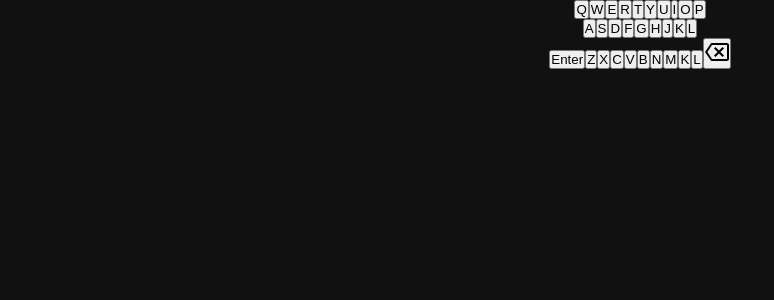
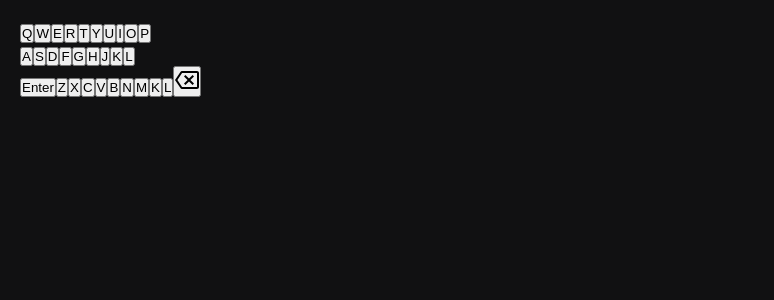
Before and after one commit to DevlinRocha/vvordle, a Vue app: page / in a window 1280 px wide. Shown: the top 300 px of the page, without its empty margins (0-774 px from the left). Built offline with nearby package versions, Linux system fonts and the light colour scheme.

Commit message:
Adjust app style

```diff
--- a/src/App.vue
+++ b/src/App.vue
@@ -15,14 +15,19 @@ import Keyboard from "./components/Keyboard.vue";
   padding: 0;
 }
 
+body {
+  display: flex;
+  flex-direction: column;
+  min-width: 100vw;
+  min-height: 100vh;
+  padding: 1em;
+  font-size: clamp(0.5rem, 2.5vmin, 1.5rem);
+  background-color: hsl(240, 3%, 7%);
+}
+
 #app {
   font-family: Avenir, Helvetica, Arial, sans-serif;
   -webkit-font-smoothing: antialiased;
   -moz-osx-font-smoothing: grayscale;
-
-  background-color: hsl(240, 3%, 7%);
-  text-align: center;
-  width: 100vw;
-  height: 100vh;
 }
 </style>
```
